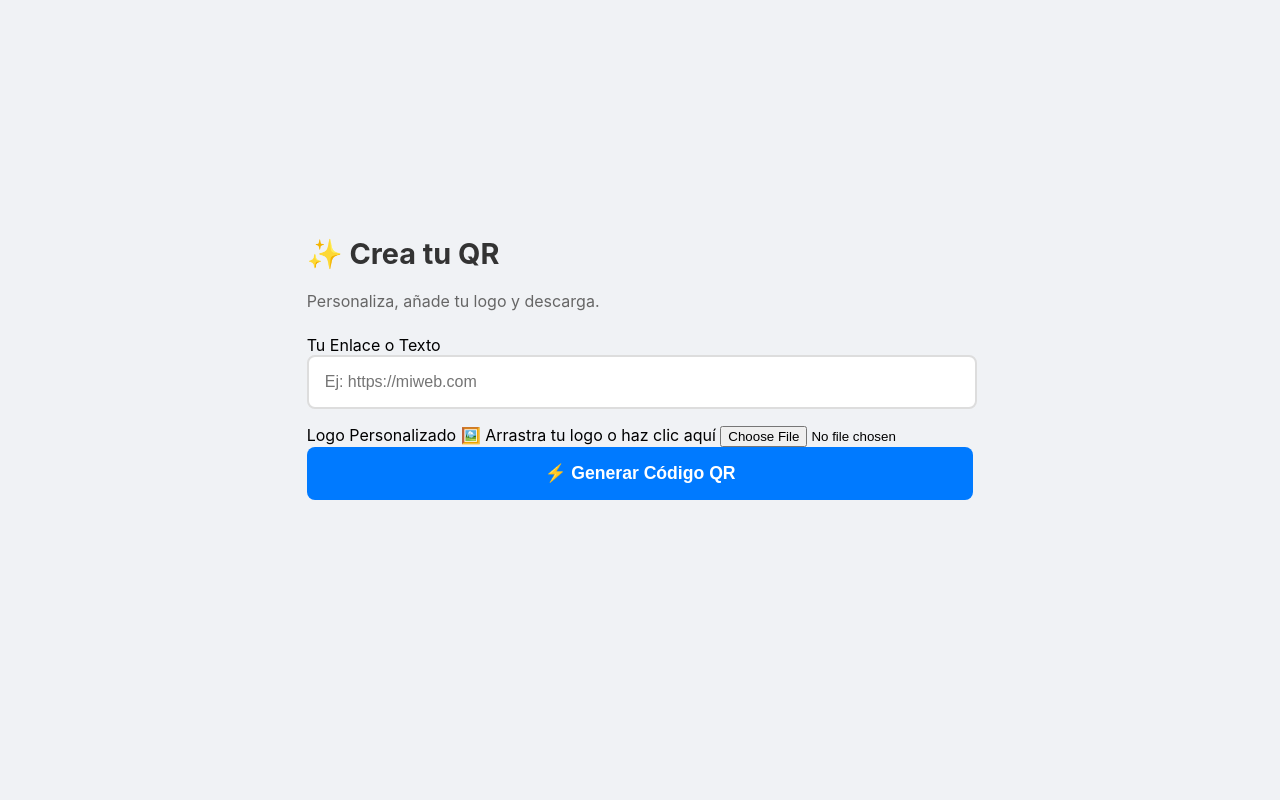
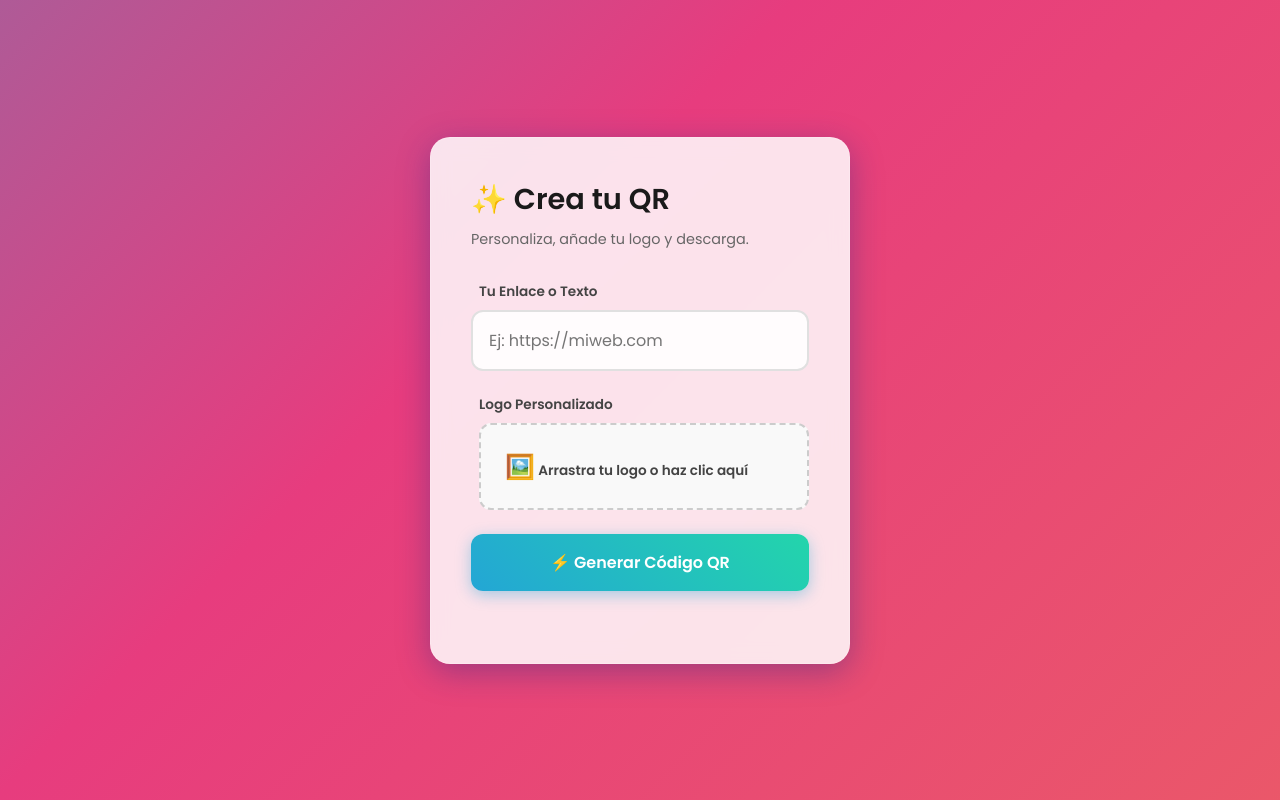
Before and after one commit to Raulmate7/creador_qr, a plain HTML site: page index.html in a window 1280 px wide. Drawn offline with Linux system fonts and the light colour scheme.

Commit message:
style.css

```diff
--- a/style.css
+++ b/style.css
@@ -1,94 +1,176 @@
+/* Reset básico */
+* {
+    box-sizing: border-box;
+    margin: 0;
+    padding: 0;
+}
+
 body {
-    font-family: -apple-system, BlinkMacSystemFont, "Segoe UI", Roboto, Helvetica, Arial, sans-serif;
-    background-color: #f0f2f5;
+    font-family: 'Poppins', sans-serif;
     display: flex;
     justify-content: center;
     align-items: center;
     min-height: 100vh;
-    margin: 0;
+    color: #333;
+    overflow-x: hidden;
 }
 
-.qr-container {
-    background-color: #ffffff;
-    padding: 2.5rem;
-    border-radius: 12px;
-    box-shadow: 0 6px 16px rgba(0, 0, 0, 0.07);
-    text-align: center;
-    width: 90%;
-    max-width: 400px;
+/* Fondo Animado */
+.background-animate {
+    position: fixed;
+    top: 0;
+    left: 0;
+    width: 100%;
+    height: 100%;
+    background: linear-gradient(-45deg, #ee7752, #e73c7e, #23a6d5, #23d5ab);
+    background-size: 400% 400%;
+    animation: gradientBG 15s ease infinite;
+    z-index: -1;
 }
 
-h1 {
-    font-size: 1.8rem;
-    color: #333;
-    margin-top: 0;
+@keyframes gradientBG {
+    0% { background-position: 0% 50%; }
+    50% { background-position: 100% 50%; }
+    100% { background-position: 0% 50%; }
 }
 
-p {
+/* Tarjeta con efecto Cristal (Glassmorphism) */
+.qr-card {
+    background: rgba(255, 255, 255, 0.85);
+    backdrop-filter: blur(10px);
+    -webkit-backdrop-filter: blur(10px);
+    border-radius: 20px;
+    padding: 2.5rem;
+    width: 90%;
+    max-width: 420px;
+    box-shadow: 0 8px 32px 0 rgba(31, 38, 135, 0.37);
+    border: 1px solid rgba(255, 255, 255, 0.18);
+    transition: transform 0.3s ease;
+}
+
+.header h1 {
+    font-size: 1.8rem;
+    font-weight: 600;
+    color: #1a1a1a;
+    margin-bottom: 0.5rem;
+}
+
+.header p {
     color: #666;
+    font-size: 0.9rem;
+    margin-bottom: 2rem;
+}
+
+/* Inputs y Etiquetas */
+.input-group {
     margin-bottom: 1.5rem;
+    text-align: left;
+}
+
+.input-group label, .file-upload-wrapper label {
+    display: block;
+    font-size: 0.85rem;
+    font-weight: 600;
+    color: #444;
+    margin-bottom: 0.5rem;
+    margin-left: 0.5rem;
 }
 
 input[type="text"] {
-    width: calc(100% - 2rem);
+    width: 100%;
     padding: 1rem;
+    border: 2px solid #e0e0e0;
+    border-radius: 12px;
+    font-family: inherit;
     font-size: 1rem;
-    border: 2px solid #ddd;
-    border-radius: 8px;
-    margin-bottom: 1rem;
+    transition: all 0.3s;
+    background: rgba(255, 255, 255, 0.9);
 }
 
-/* Estilos para el botón de subir logo */
-.file-upload-area {
-    margin-bottom: 1rem;
+input[type="text"]:focus {
+    border-color: #23a6d5;
+    outline: none;
+    box-shadow: 0 0 0 4px rgba(35, 166, 213, 0.1);
 }
 
-.upload-label {
-    display: block;
-    padding: 1rem;
-    background-color: #f8f9fa;
-    border: 2px dashed #ced4da;
-    border-radius: 8px;
+/* Zona de carga de archivo */
+.upload-zone {
+    display: flex;
+    flex-direction: column;
+    align-items: center;
+    justify-content: center;
+    padding: 1.5rem;
+    border: 2px dashed #ccc;
+    border-radius: 12px;
+    background-color: #f9f9f9;
     cursor: pointer;
-    color: #495057;
-    transition: all 0.2s;
+    transition: all 0.3s;
 }
 
-.upload-label:hover {
-    background-color: #e9ecef;
-    border-color: #007aff;
+.upload-zone:hover {
+    background-color: #fff;
+    border-color: #23a6d5;
+    transform: translateY(-2px);
 }
 
-.hidden-file-input {
-    display: none; /* Ocultamos el input feo original */
+.upload-zone .icon {
+    font-size: 1.5rem;
+    margin-bottom: 0.5rem;
 }
 
-button {
-    background-color: #007aff;
-    color: white;
-    font-size: 1.1rem;
-    font-weight: bold;
-    padding: 1rem 1.5rem;
-    border: none;
-    border-radius: 8px;
-    cursor: pointer;
-    width: 100%;
-    margin-bottom: 1rem;
+.hidden-input {
+    display: none;
 }
 
-button:hover {
-    background-color: #0056b3;
+/* Botones */
+button {
+    width: 100%;
+    padding: 1rem;
+    border: none;
+    border-radius: 12px;
+    font-family: inherit;
+    font-weight: 600;
+    font-size: 1rem;
+    cursor: pointer;
+    transition: all 0.3s;
+    margin-top: 1rem;
 }
 
-#canvas-container {
-    margin: 1.5rem auto;
-    display: flex;         /* Para centrar el QR */
-    justify-content: center;
+.btn-primary {
+    background: linear-gradient(45deg, #23a6d5, #23d5ab);
+    color: white;
+    box-shadow: 0 4px 15px rgba(35, 166, 213, 0.4);
 }
 
-#download-btn {
-    background-color: #34c759;
-    margin-top: 0;
+.btn-primary:hover {
+    transform: translateY(-2px);
+    box-shadow: 0 6px 20px rgba(35, 166, 213, 0.6);
+}
+
+.btn-secondary {
+    background-color: #333;
+    color: white;
+    margin-top: 1.5rem;
+}
+
+.btn-secondary:hover {
+    background-color: #000;
+}
+
+/* Contenedor del QR */
+.qr-output {
+    margin-top: 2rem;
+    display: flex;
+    justify-content: center;
+    opacity: 0;
+    transform: scale(0.9);
+    transition: all 0.5s cubic-bezier(0.175, 0.885, 0.32, 1.275);
+}
+
+/* Clase para animar la aparición del QR */
+.qr-output.show {
+    opacity: 1;
+    transform: scale(1);
 }
 
 .hidden {
```
